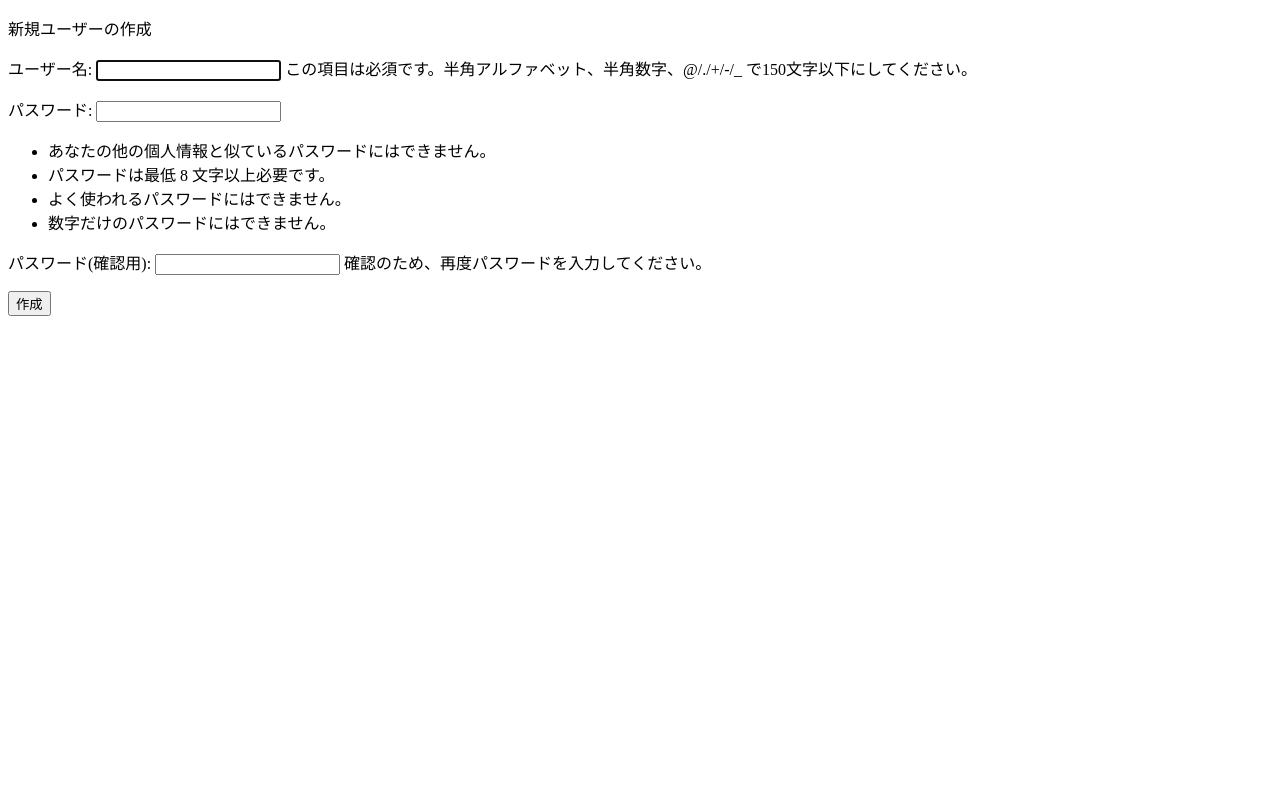
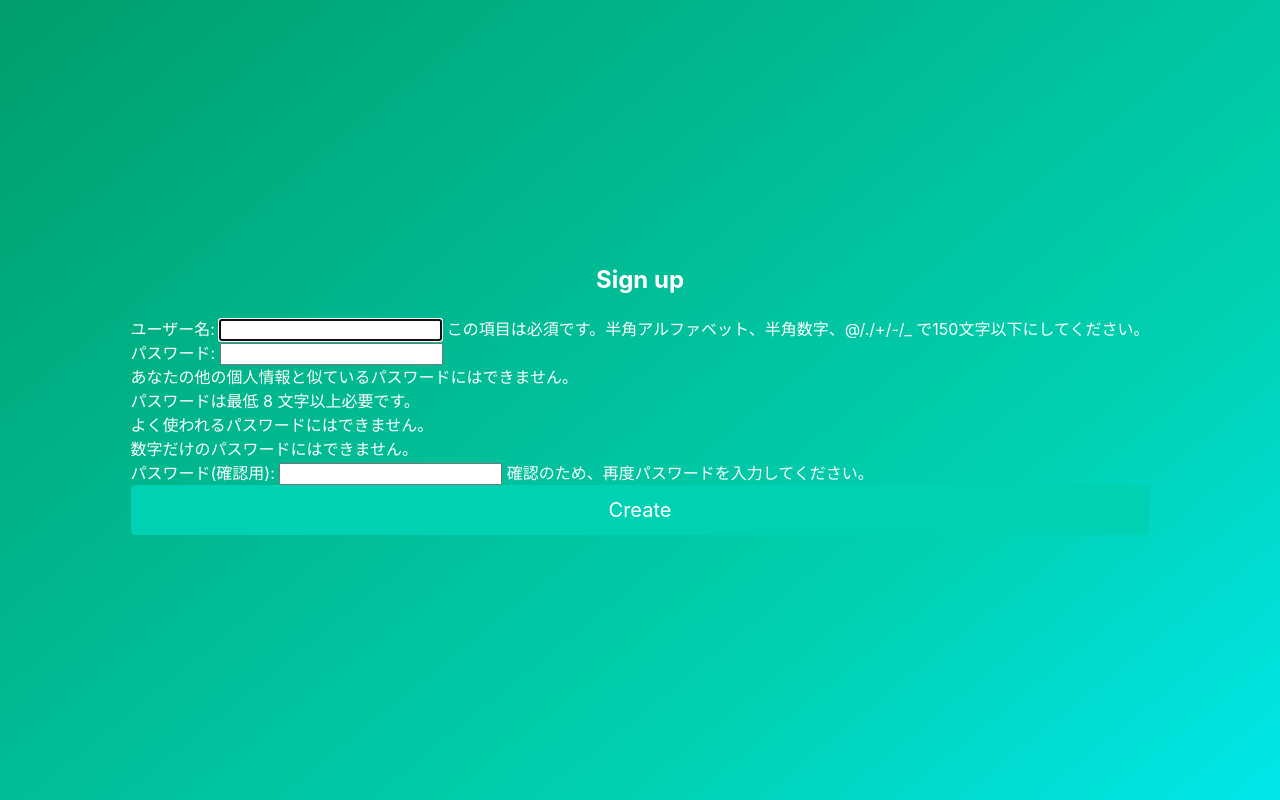
Before and after one commit to shuto-hub/my-first-blog, a Django app: page /accounts/create/ in a window 1280 px wide. Run offline with Django 3.2, Linux system fonts and the light colour scheme; some libraries are stand-ins or nearby versions.

Commit message:
view revise

```diff
--- a/accounts/templates/accounts/create.html
+++ b/accounts/templates/accounts/create.html
@@ -1,16 +1,24 @@
 <!DOCTYPE html>
 <html>
 <head>
-    <meta charset="utf-8" />
-    <title>CREATE</title>
-    <meta name="viewport" content="width=device-width, initial-scale=1">
+  <link rel="stylesheet" href="https://cdnjs.cloudflare.com/ajax/libs/bulma/0.1.2/css/bulma.css">
+  <link rel="stylesheet" href="https://maxcdn.bootstrapcdn.com/font-awesome/4.6.3/css/font-awesome.min.css">
 </head>
-<body>
-    <p>新規ユーザーの作成</p>
-    <form action="" method="POST">
-        {% csrf_token %}
-        {{ form.as_p }}
-        <button type="submit">作成</button>
-    </form>
+<body class="layout-default">
+    <section class="hero is-fullheight is-medium is-primary is-bold">
+        <div class="hero-body">
+            <div class="container">
+                <div class="columns is-centered">
+                        <div class="card-content">
+              <h4 class="title is-4 has-text-centered is-spaced has-text-weight-bold">Sign up</h4>
+              <form action="" method="POST">
+                  {% csrf_token %}
+                  {{ form.as_p }}
+                  <button type="submit" class="button is-primary is-medium is-fullwidth">Create</button>
+              </form>
+          </div>
+            </div>
+          </div>
+  </section>
 </body>
 </html>
--- a/blog/templates/blog/base.html
+++ b/blog/templates/blog/base.html
@@ -10,7 +10,7 @@
     <header class="nav">
       <div class="nav-left">
           <span class="nav-item">
-          <i class="fab fa-python fa-2x"></i><a href="{% url 'post_list' %}" class="top-menu">　Report review App</a>
+          <i class="fab fa-python fa-2x"></i><a href="{% url 'post_list' %}" class="top-menu">　Reviews!</a>
           </span>
       </div>
       <div class="nav-right">
@@ -31,7 +31,7 @@
         </span>
       </div>
     </header>
-    <div class="hero is-info is-bold">
+    <div class="hero is-primary is-bold">
       <div class="hero-body">
           <div class="container">
             <h1 class="title">Portfolio</h1>
```
Also changed, not shown: accounts/templates/accounts/login.html (+2 -5 lines).
